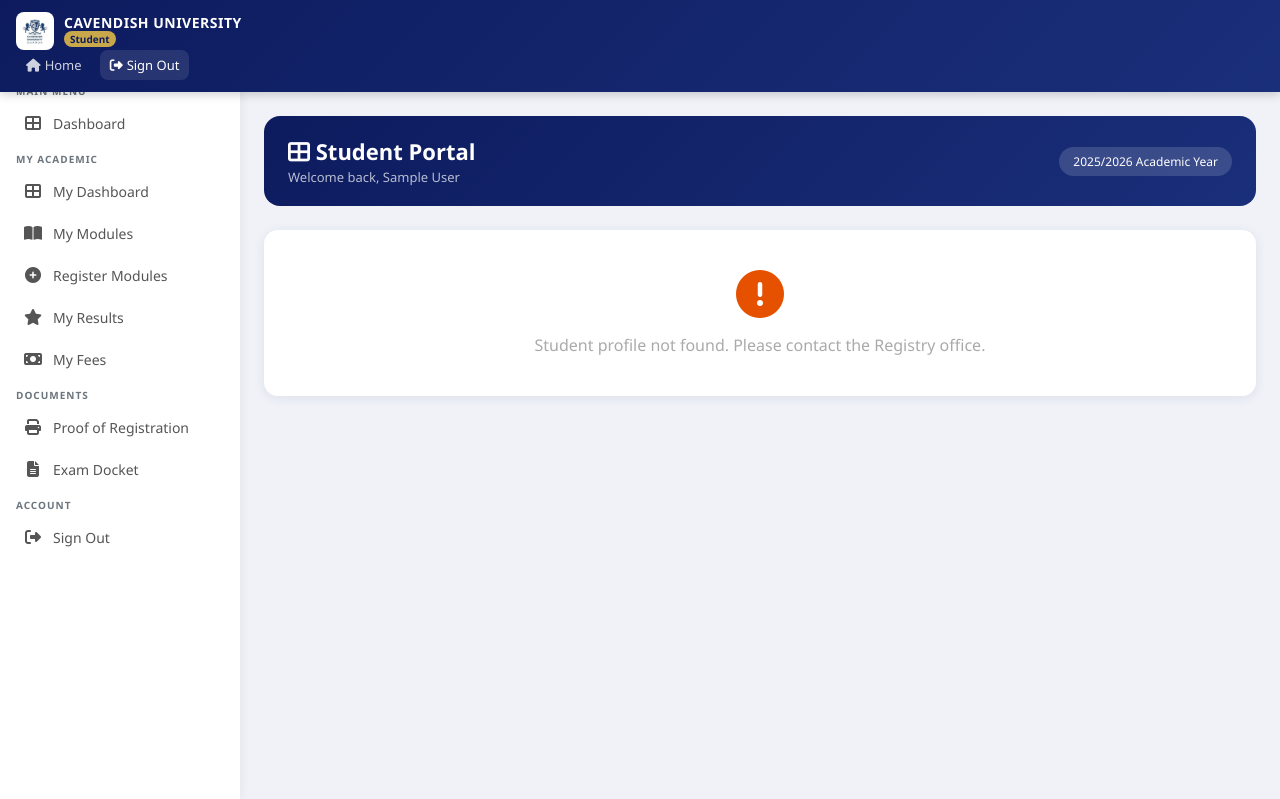
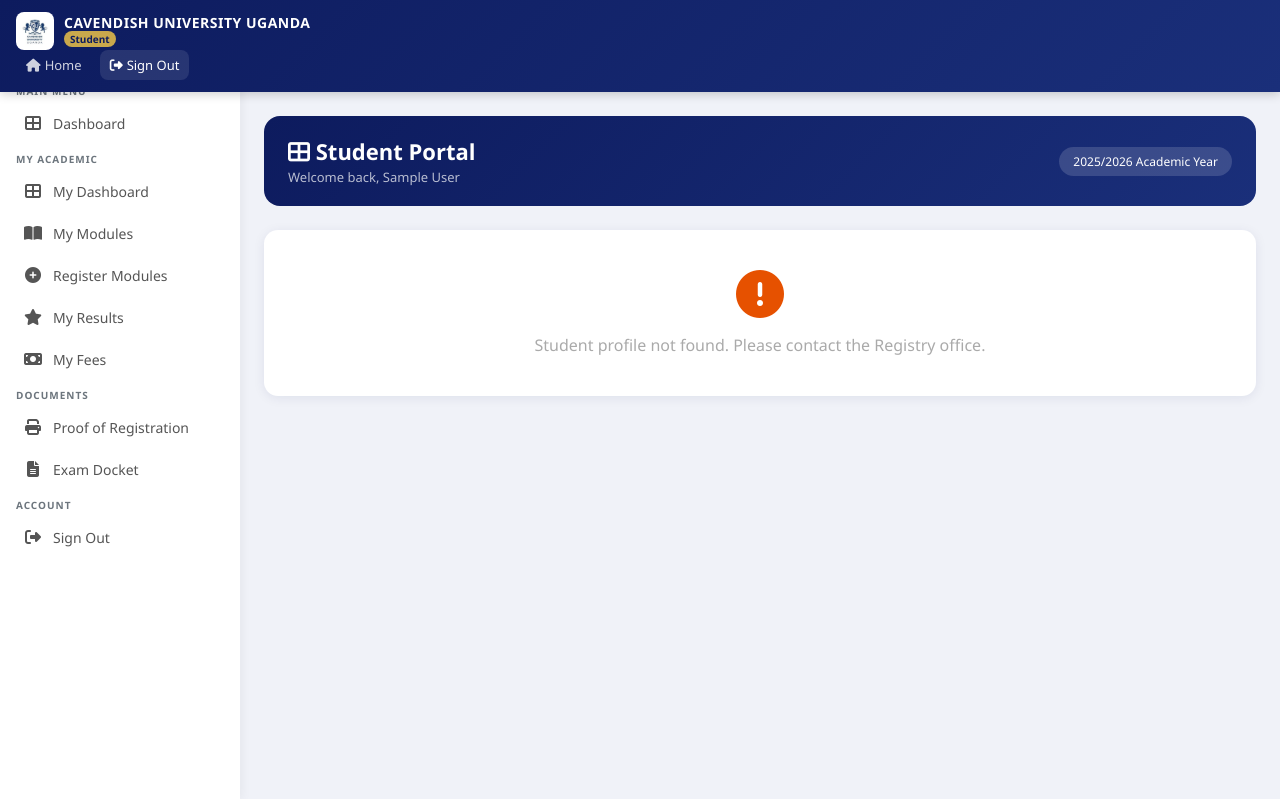
Before and after one commit to solexb166/university-sms-backend, a Django app: page /my/ in a window 1280 px wide. Shown: the top 799 px of the page. Run offline with Django 5.2, Linux system fonts and the light colour scheme; the visitor is signed in with stand-in values (Sample User, id 1); data that the repository does not hold is empty.

Commit message:
Update university name to Cavendish University Uganda

```diff
--- a/templates/base.html
+++ b/templates/base.html
@@ -19,7 +19,7 @@
     <a href="{% url 'dashboard' %}" class="navbar-brand">
       <img src="{% static 'images/logo.png' %}" alt="Logo">
       <div class="navbar-brand-text">
-        <span class="uni-name">CAVENDISH UNIVERSITY</span>
+        <span class="uni-name">CAVENDISH UNIVERSITY UGANDA</span>
         <span class="role-badge">{{ user.get_role_display }}</span>
       </div>
     </a>
```
